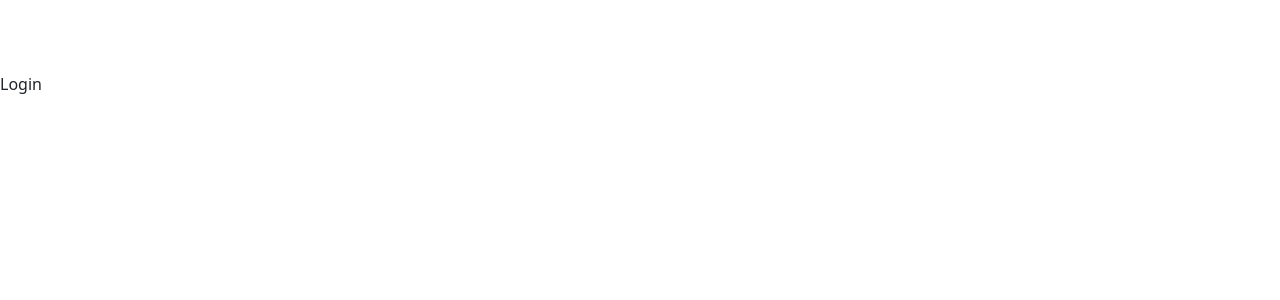
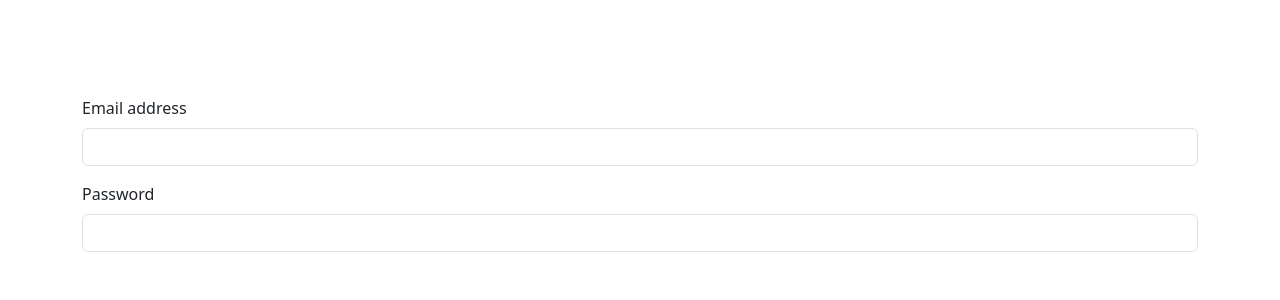
Before and after one commit to Ramprasadya/personalnote, a React (Vite) app: page /login in a window 1280 px wide. Shown: the top 300 px of the page. Built offline with nearby package versions, Linux system fonts and the light colour scheme.

Commit message:
login form

```diff
--- a/src/components/Login.jsx
+++ b/src/components/Login.jsx
@@ -2,7 +2,23 @@ import React from 'react'
 
 const Login = () => {
   return (
-    <div>Login</div>
+   <>
+   <div className="container flex mx-auto justify-center mt-4">
+
+    <form>
+  <div className="mb-3">
+    <label for="exampleInputEmail1" className="form-label">Email address</label>
+    <input type="email" className="form-control" id="exampleInputEmail1" aria-describedby="emailHelp"/>
+    {/* <div id="emailHelp" className="form-text">We'll never share your email with anyone else.</div> */}
+  </div>
+  <div className="mb-3">
+    <label for="exampleInputPassword1" className="form-label">Password</label>
+    <input type="password" className="form-control" id="exampleInputPassword1"/>
+  </div>
+  <button  type="submit" className="py-2 px-3 bg-orange-600 text-white rounded-[10px] ">Submit</button>
+</form>
+   </div>
+   </>
   )
 }
 
```
